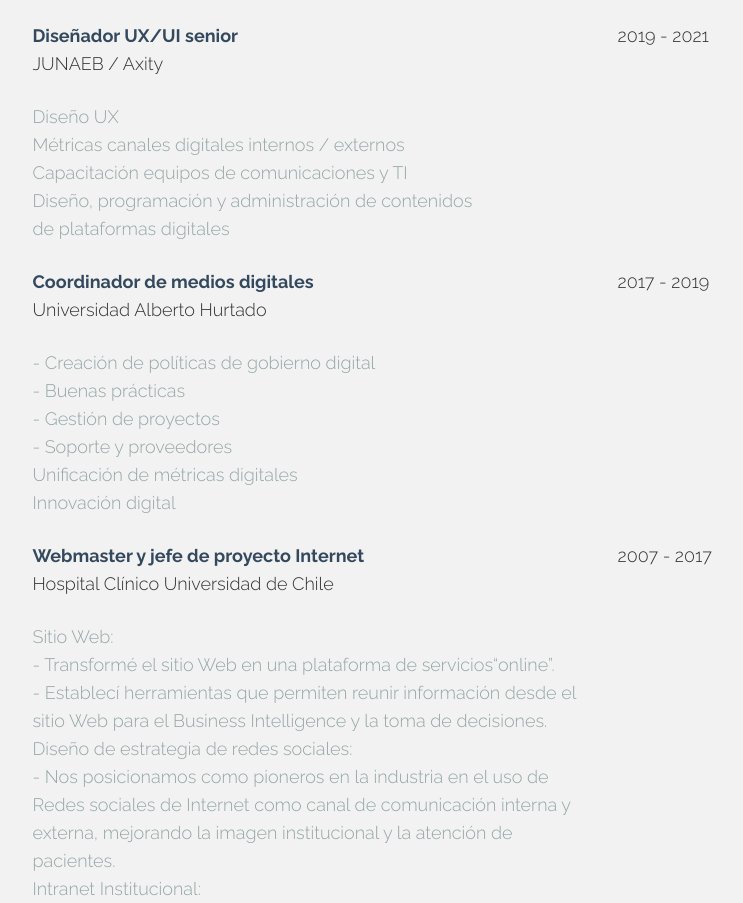
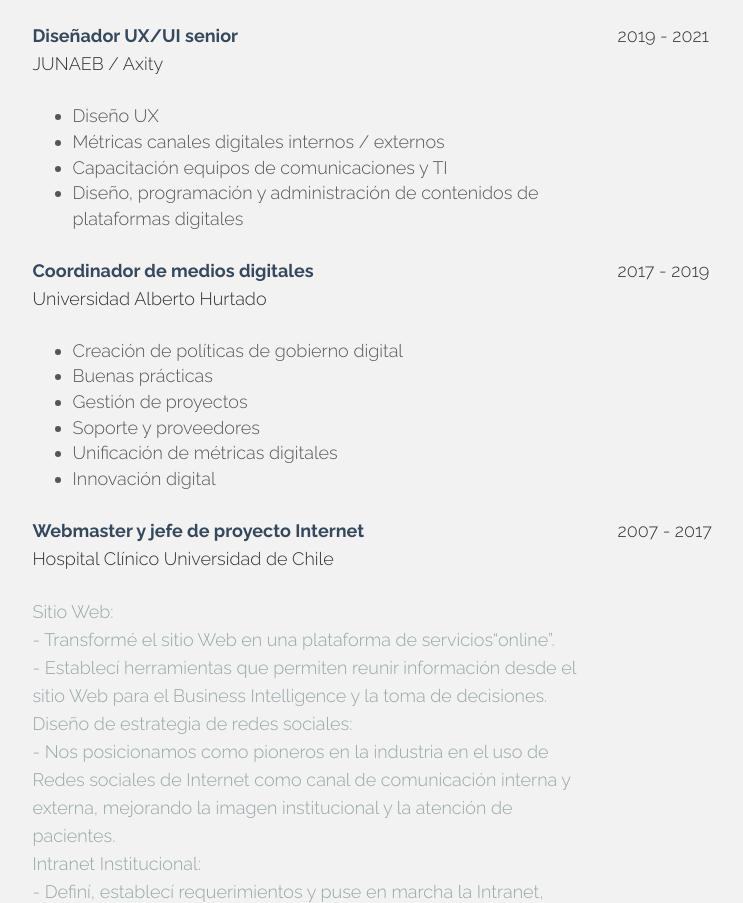
Before and after one commit to gregorovius/portfolio, a plain HTML site: page index.html in a window 1280 px wide. Shown: the part 1953-2856 px from the top of the page, without its empty margins (330-1073 px from the left). Drawn offline with Linux system fonts and the light colour scheme; a web font is replaced by a local one.

Commit message:
Add li tags to experience

```diff
--- a/index.html
+++ b/index.html
@@ -139,11 +139,13 @@
 						JUNAEB / Axity <br/>
 					</p>
 				  <p>
-				    <more>Diseño UX<br>
-Métricas canales digitales internos / externos<br>
-Capacitación equipos de comunicaciones y TI<br>
-Diseño, programación y administración de contenidos<br>
-de plataformas digitales</more></p>
+				    <more>
+<ul><li>Diseño UX</li>
+<li>Métricas canales digitales internos / externos</li>
+<li>Capacitación equipos de comunicaciones y TI</li>
+<li>Diseño, programación y administración de contenidos de plataformas digitales </li>
+</ul>
+				    </more></p>
     </div>
 				<div class="col-lg-3">
 					<p>
@@ -155,12 +157,13 @@ de plataformas digitales</more></p>
             <br/>
             Universidad Alberto Hurtado<br/>
           </p>
-          <p><more>- Creación de políticas de gobierno digital<br>
-- Buenas prácticas<br>
-- Gestión de proyectos<br>
-- Soporte y proveedores<br>
-Unificación de métricas digitales<br>
-Innovación digital</more></p>
+          <p><more><ul>
+<li>Creación de políticas de gobierno digital</li>
+<li>Buenas prácticas</li>
+<li>Gestión de proyectos</li>
+<li>Soporte y proveedores</li>
+<li>Unificación de métricas digitales</li>
+<li>Innovación digital</li></ul></more></p>
         </div>
         <div class="col-lg-3">
           <p>
```
